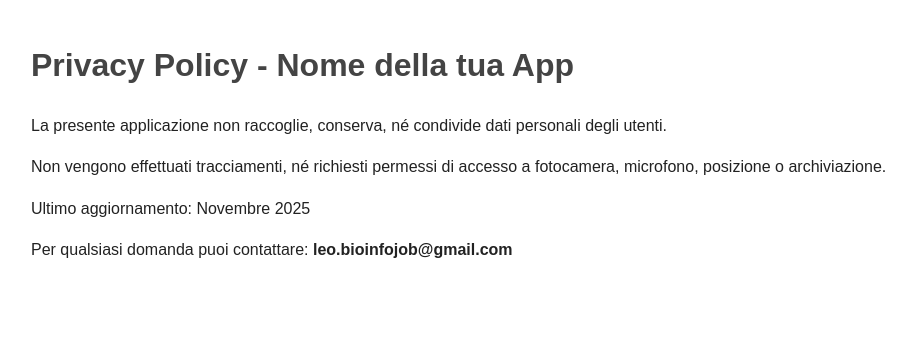
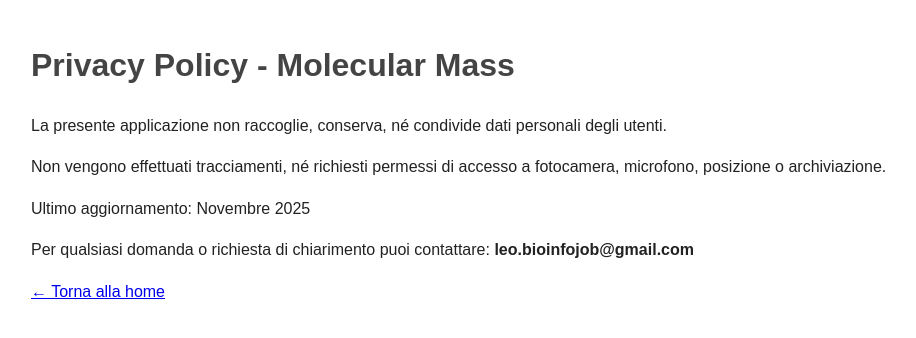
Before and after one commit to GaleLeons/easylifedev.github.io, a plain HTML site: page molecular-mass.html in a window 1280 px wide. Shown: the whole page, without its empty margins (9-925 px from the left). Drawn offline with Linux system fonts and the light colour scheme.

Commit message:
Revise privacy policy header and contact details
Updated the privacy policy header and contact information.

```diff
--- a/molecular_mass.html
+++ b/molecular-mass.html
@@ -10,10 +10,11 @@
   </style>
 </head>
 <body>
-  <h1>Privacy Policy - Nome della tua App</h1>
+  <h1>Privacy Policy - Molecular Mass</h1>
   <p>La presente applicazione non raccoglie, conserva, né condivide dati personali degli utenti.</p>
   <p>Non vengono effettuati tracciamenti, né richiesti permessi di accesso a fotocamera, microfono, posizione o archiviazione.</p>
   <p>Ultimo aggiornamento: Novembre 2025</p>
-  <p>Per qualsiasi domanda puoi contattare: <b>leo.bioinfojob@gmail.com</b></p>
+  <p>Per qualsiasi domanda o richiesta di chiarimento puoi contattare: <b>leo.bioinfojob@gmail.com</b></p>
+  <p><a href="index.html">← Torna alla home</a></p>
 </body>
 </html>
```
